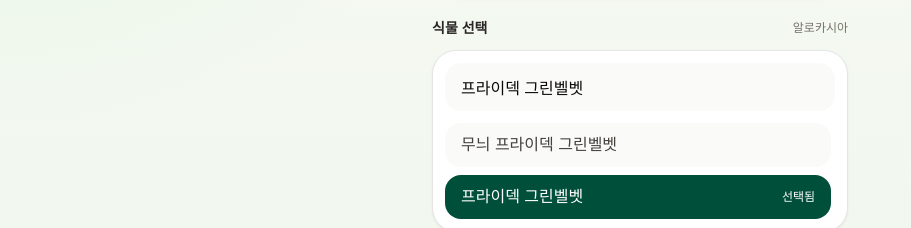
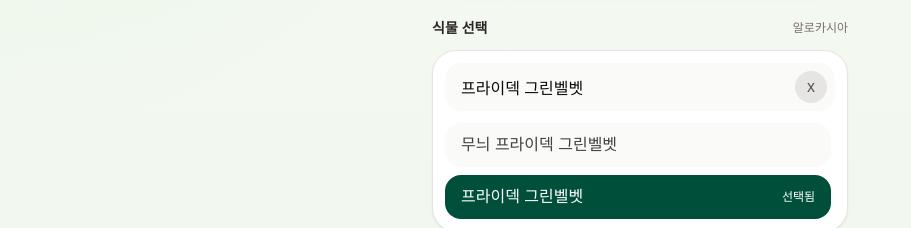
Before and after one commit to wo0h881-dev/plant-log, a Next.js app: page / in a window 1280 px wide. Both pictures are taken after a click on the button "프라이덱 그린벨벳". Shown: the part 458-686 px from the top of the page, without its empty margins (0-911 px from the left). Built offline with nearby package versions, Linux system fonts and the light colour scheme.

Commit message:
Add clear buttons to plant search inputs

```diff
--- a/components/BatchWatering.tsx
+++ b/components/BatchWatering.tsx
@@ -120,13 +120,25 @@ export function BatchWatering({ plants }: BatchWateringProps) {
             />
           </label>
 
+          <div className="relative mb-3">
             <input
               type="search"
               value={query}
               onChange={(event) => setQuery(event.target.value)}
               placeholder="물 준 식물 검색"
-            className="mb-3 h-11 w-full rounded-2xl bg-stone-50 px-4 text-base outline-none ring-1 ring-transparent transition focus:ring-emerald-500"
+              className="h-11 w-full rounded-2xl bg-stone-50 px-4 pr-12 text-base outline-none ring-1 ring-transparent transition focus:ring-emerald-500"
             />
+            {query ? (
+              <button
+                type="button"
+                onClick={() => setQuery("")}
+                aria-label="검색어 지우기"
+                className="absolute right-2 top-1/2 grid h-8 w-8 -translate-y-1/2 place-items-center rounded-full bg-stone-200 text-sm font-bold text-stone-600 transition active:scale-95"
+              >
+                x
+              </button>
+            ) : null}
+          </div>
 
           <div className="max-h-72 space-y-2 overflow-y-auto pr-1">
             {filteredPlants.map((plant) => {
--- a/components/PlantSelect.tsx
+++ b/components/PlantSelect.tsx
@@ -41,14 +41,26 @@ export function PlantSelect({
       </div>
 
       <div className="rounded-[1.5rem] border border-stone-200 bg-white p-3 shadow-sm shadow-stone-950/5">
+        <div className="relative">
           <input
             id="plant-search"
             type="search"
             value={query}
             onChange={(event) => onQueryChange(event.target.value)}
             placeholder="식물 이름 검색"
-          className="h-12 w-full rounded-2xl bg-stone-50 px-4 text-base outline-none ring-1 ring-transparent transition focus:ring-emerald-500"
+            className="h-12 w-full rounded-2xl bg-stone-50 px-4 pr-12 text-base outline-none ring-1 ring-transparent transition focus:ring-emerald-500"
           />
+          {query ? (
+            <button
+              type="button"
+              onClick={() => onQueryChange("")}
+              aria-label="검색어 지우기"
+              className="absolute right-2 top-1/2 grid h-8 w-8 -translate-y-1/2 place-items-center rounded-full bg-stone-200 text-sm font-bold text-stone-600 transition active:scale-95"
+            >
+              x
+            </button>
+          ) : null}
+        </div>
 
         <div className="mt-3 max-h-56 space-y-2 overflow-y-auto pr-1">
           {filteredPlants.map((plant) => {
```
Lines whose indentation alone changed are shown as unchanged.
